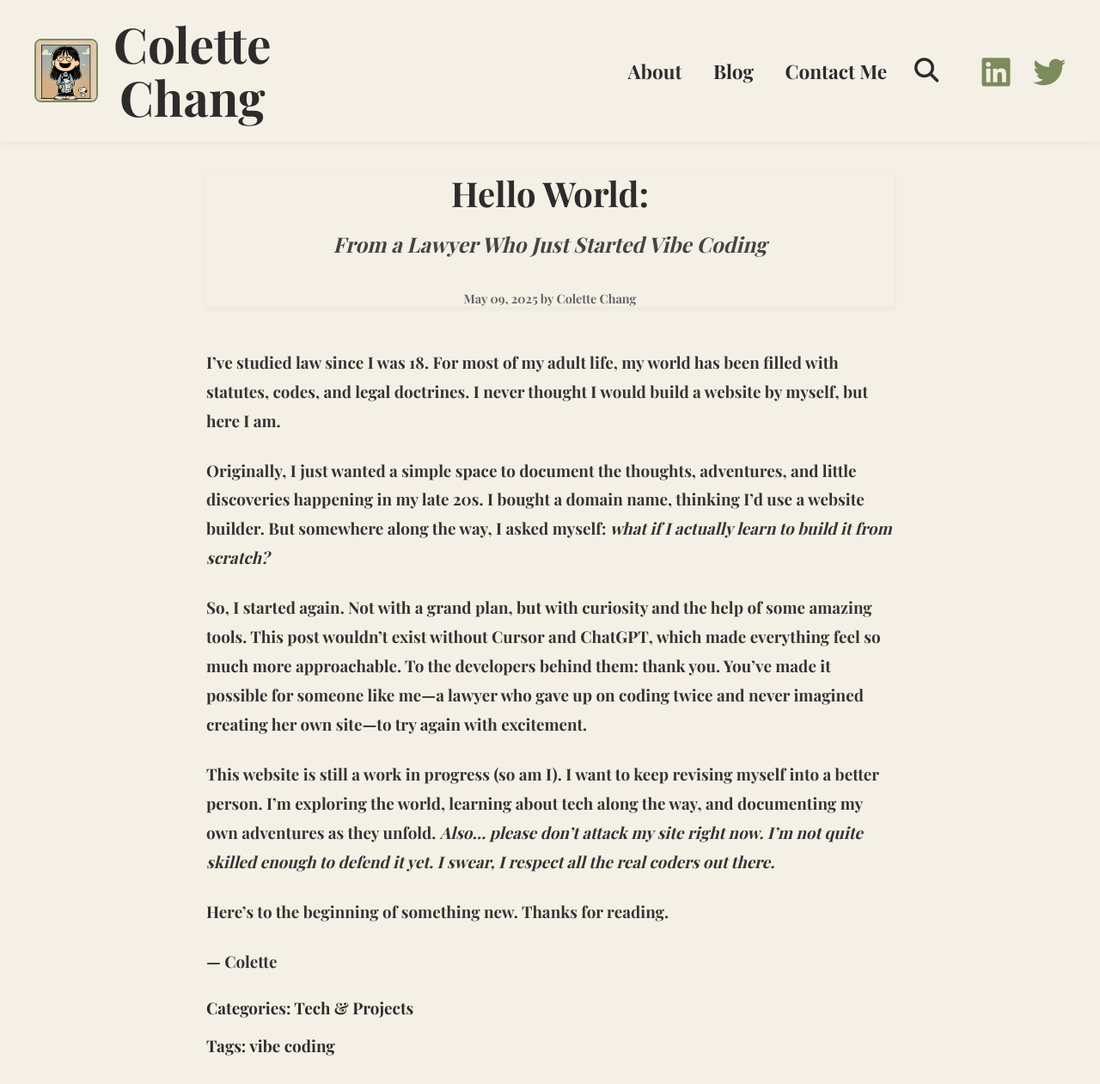
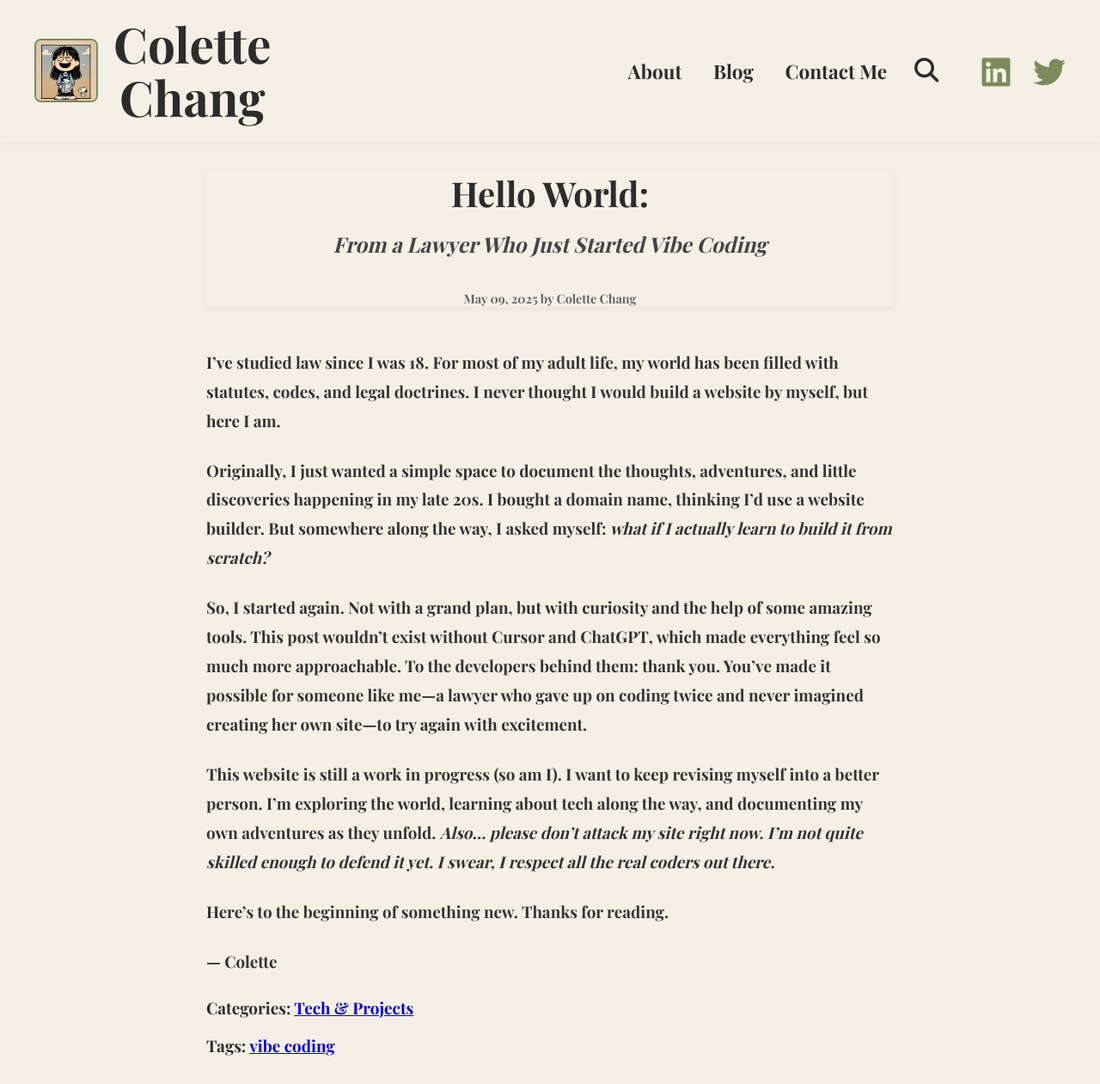
Before and after one commit to ColetteChang/colettechang.github.io, a Jekyll site: the page built from _posts/2025-05-09-Hello-World.md, in a window 1280 px wide. Shown: the whole page at 86% size. Built offline with Jekyll 4.4.1, drawn with Linux system fonts in a browser that asks for light colours.

Commit message:
Make tags clickable in post layout using slugified URLs

```diff
--- a/_layouts/post.html
+++ b/_layouts/post.html
@@ -55,12 +55,22 @@
         <div class="post-content">
           {{ content }}
         </div>
-        {% if page.categories %}
-          <p>Categories: {{ page.categories | join: ', ' }}</p>
-        {% endif %}
-        {% if page.tags %}
-          <p>Tags: {{ page.tags | join: ', ' }}</p>
-        {% endif %}
+        <div class="post-meta-bottom">
+          {% if page.categories %}
+            <p>Categories:
+              {% for category in page.categories %}
+                <a href="/categories/tech-and-projects/" class="category-link">{{ category }}</a>{% unless forloop.last %}, {% endunless %}
+              {% endfor %}
+            </p>
+          {% endif %}
+          {% if page.tags %}
+            <p>Tags:
+              {% for tag in page.tags %}
+                <a href="/tags/{{ tag | slugify }}/" class="tag-link">{{ tag }}</a>{% unless forloop.last %}, {% endunless %}
+              {% endfor %}
+            </p>
+          {% endif %}
+        </div>
       </article>
     </main>
     <div id="search-overlay" class="search-overlay">
```
